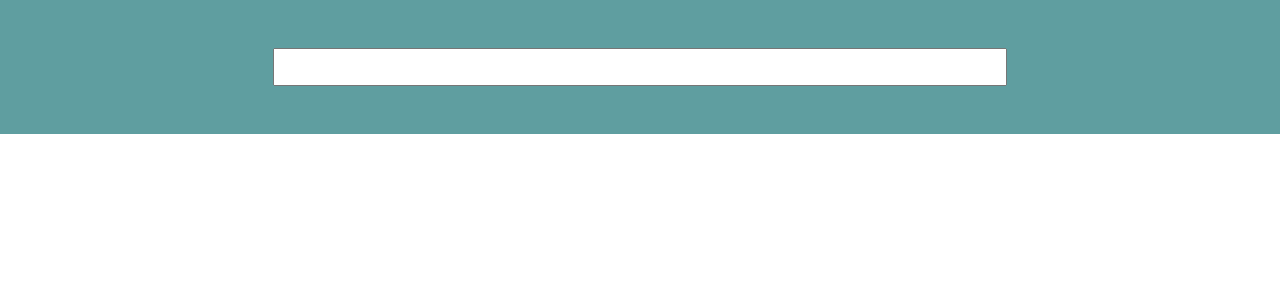
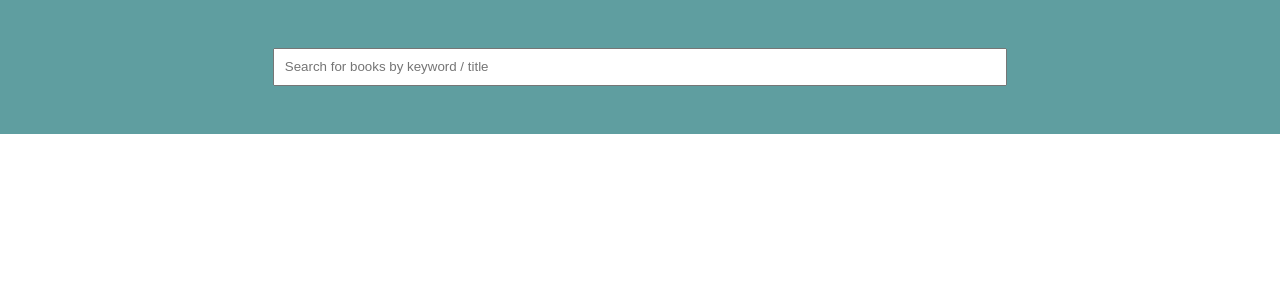
Before and after one commit to skevprog/book-search, a React (Create React App) app: page / in a window 1280 px wide. Shown: the top 300 px of the page. Built offline with nearby package versions, Linux system fonts and the light colour scheme.

Commit message:
feat: Add placeholder text

```diff
--- a/src/App.js
+++ b/src/App.js
@@ -43,7 +43,7 @@ function App() {
   return (
     <div>
       <nav className="nav">
-        <input onChange={handleOnChange} value={query} />
+        <input onChange={handleOnChange} value={query} placeholder="Search for books by keyword / title" />
       </nav>
       {books && (<div className="books-container">{renderBooks(books)}</div>)}
       {(query && books.length === 0 && !loading) && (<Message text="No books found" />)}
```
